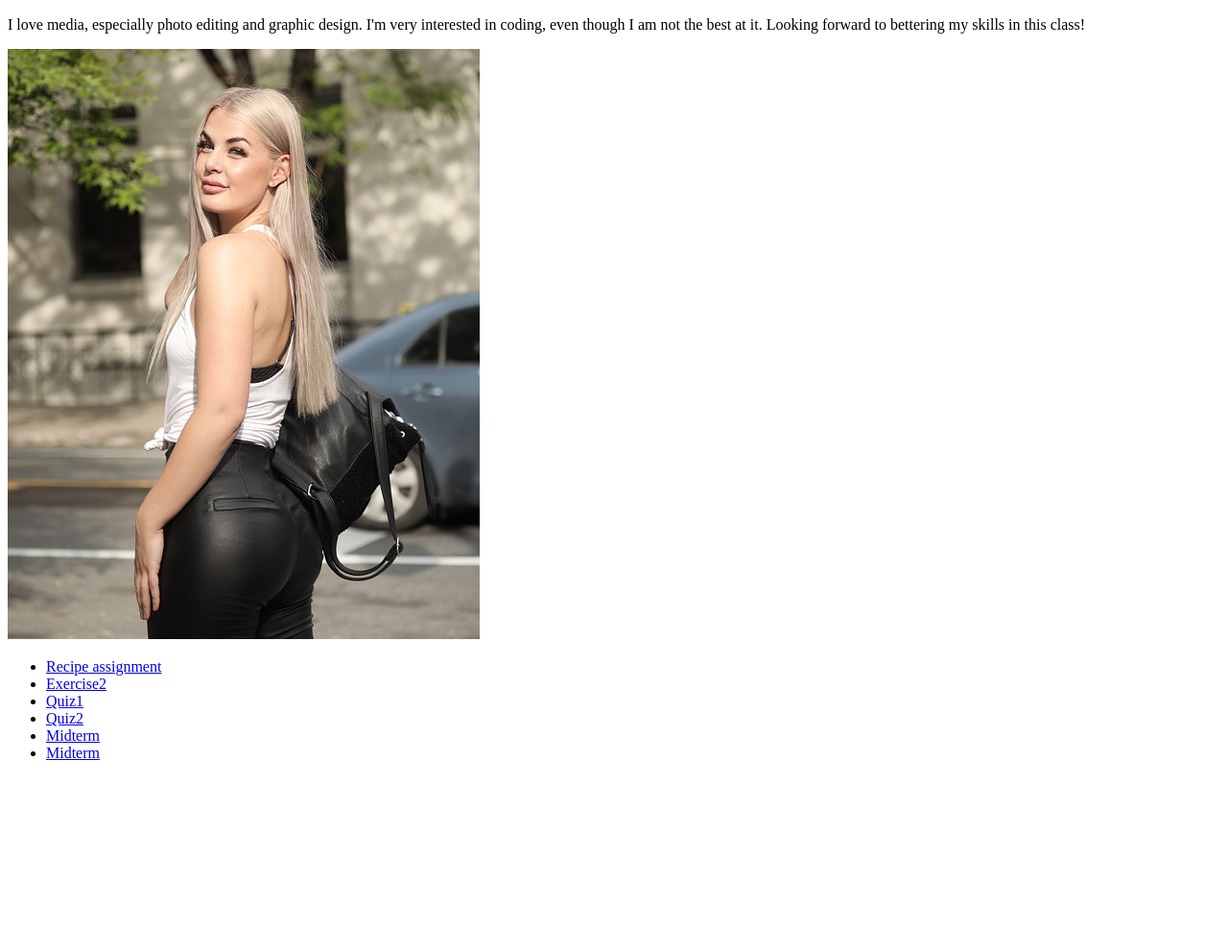
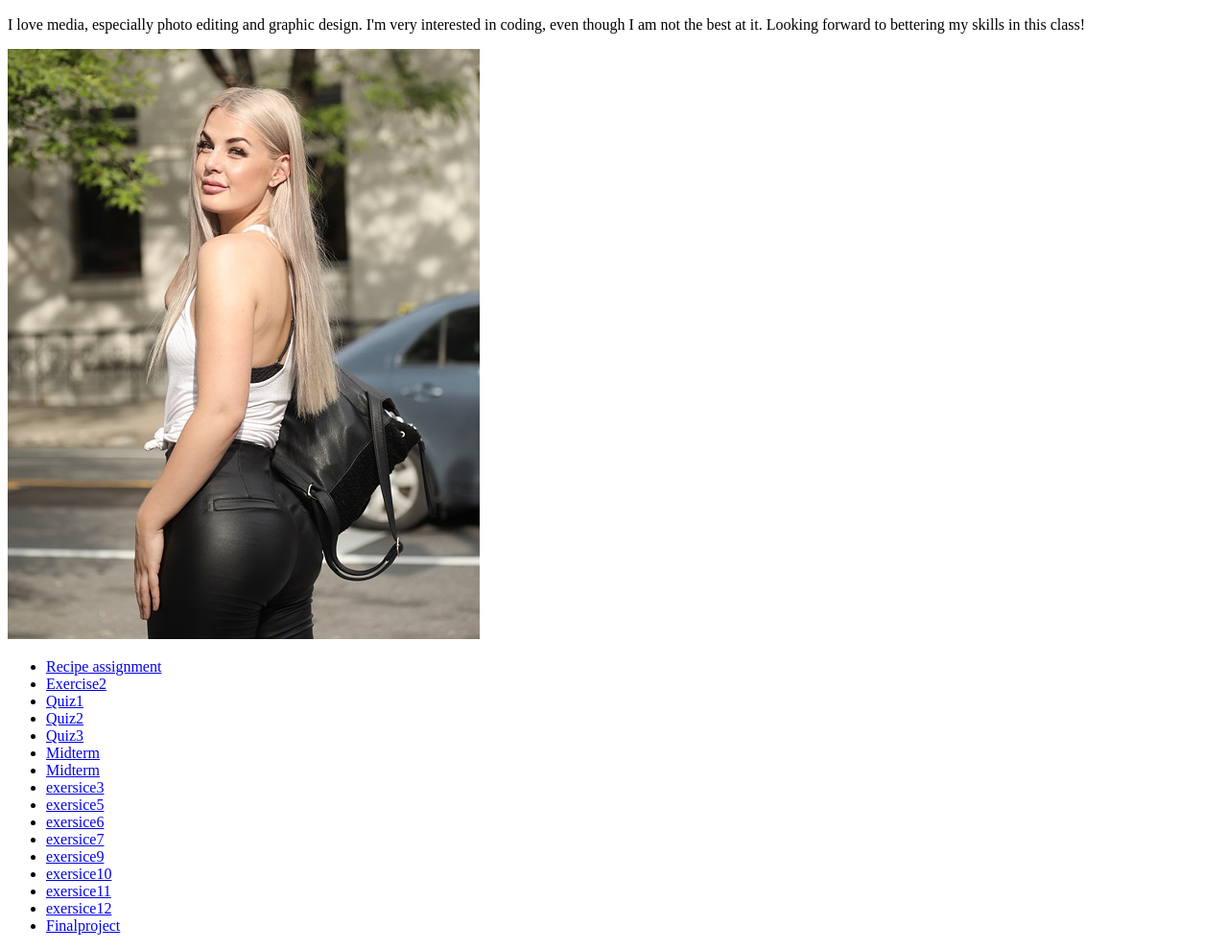
Before and after one commit to sandrut8/mmp240, a plain HTML site: page index.html in a window 1280 px wide. Shown: the part 110-1100 px from the top of the page at 96% size. Before the commit the page ends 920 px from the top, so only its background shows below. Drawn offline with Linux system fonts and the light colour scheme.

Commit message:
Update index.html

```diff
--- a/index.html
+++ b/index.html
@@ -19,8 +19,18 @@
     <li><a href="Exersice2/Exercise.html">Exercise2</a></li>
     <li><a href="quiz/quiz.html">Quiz1</a></li>
     <li><a href="quiz/quiz2.html">Quiz2</a></li>
+    <li><a href="quiz/quiz3.html">Quiz3</a></li>
     <li><a href="tv-show/index.html">Midterm</a></li>
     <li><a href="tv-show/episodes.html">Midterm</a></li>
+   <li><a href="exersice3/index.html">exersice3</a></li>
+   <li><a href="exersice5/index.html">exersice5</a></li>
+   <li><a href="exersice6/index.html">exersice6</a></li>
+  <li><a href="exersice7/index.html">exersice7</a></li>
+   <li><a href="exersice9/index.html">exersice9</a></li>
+   <li><a href="exersice10/index.html">exersice10</a></li>
+  <li><a href="exersice11/index.html">exersice11</a></li>
+  <li><a href="exersice12/gallary.html">exersice12</a></li>
+  <li><a href="cuny-design/index.html">Finalproject</a></li>
 
 </ul>
 
```
